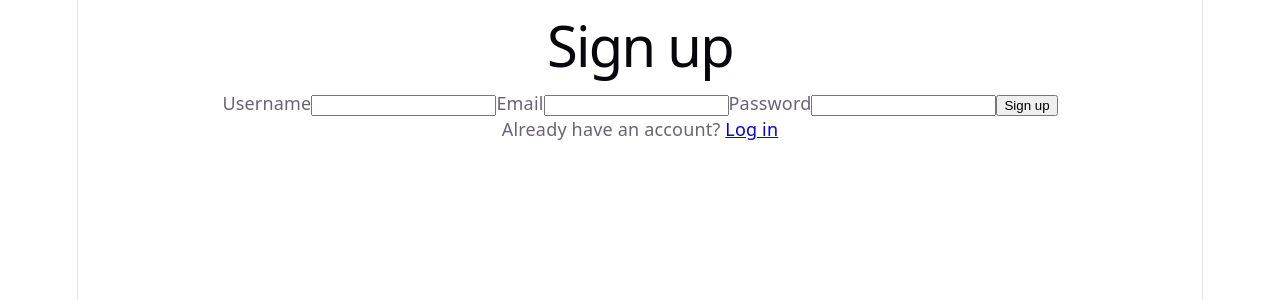
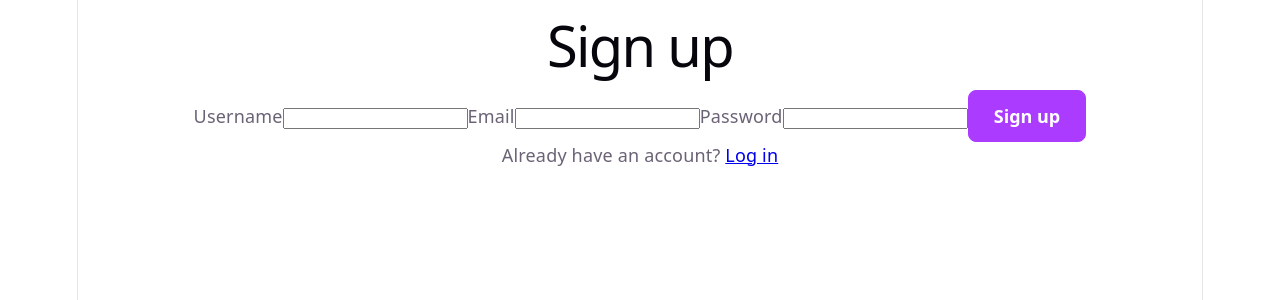
Before and after one commit to schuyduff/CS618, a React (Vite) app: page /signup in a window 1280 px wide. Shown: the top 300 px of the page. Built offline with nearby package versions, Linux system fonts and the light colour scheme; no server answers.

Commit message:
A3: style the login/signup/create-post buttons + auth links (--accent tokens, hover/active/disabled) — hooks existing .auth-form/.post-form, no component changes

```diff
--- a/src/index.css
+++ b/src/index.css
@@ -109,3 +109,38 @@ code {
   padding: 4px 8px;
   background: var(--code-bg);
 }
+
+/* A3 buttons — login / signup / create-post. Hooks: existing struct classes,
+   no component edits, matches --accent token set. */
+.auth-form button[type="submit"],
+.post-form button[type="submit"] {
+  background: var(--accent);
+  color: #fff;
+  border: 1px solid var(--accent);
+  border-radius: 8px;
+  padding: 0.65em 1.4em;
+  font: inherit;
+  font-weight: 600;
+  cursor: pointer;
+  transition: background 0.15s ease, transform 0.05s ease;
+}
+.auth-form button[type="submit"]:hover,
+.post-form button[type="submit"]:hover {
+  background: #8f2fd9;
+}
+.auth-form button[type="submit"]:active,
+.post-form button[type="submit"]:active {
+  transform: translateY(1px);
+}
+.auth-form button[type="submit"]:disabled,
+.post-form button[type="submit"]:disabled {
+  background: var(--accent-bg);
+  color: var(--text);
+  border-color: var(--accent-border);
+  cursor: not-allowed;
+}
+.auth-form a,
+.post-form a {
+  color: var(--accent);
+  font-weight: 600;
+}
```
